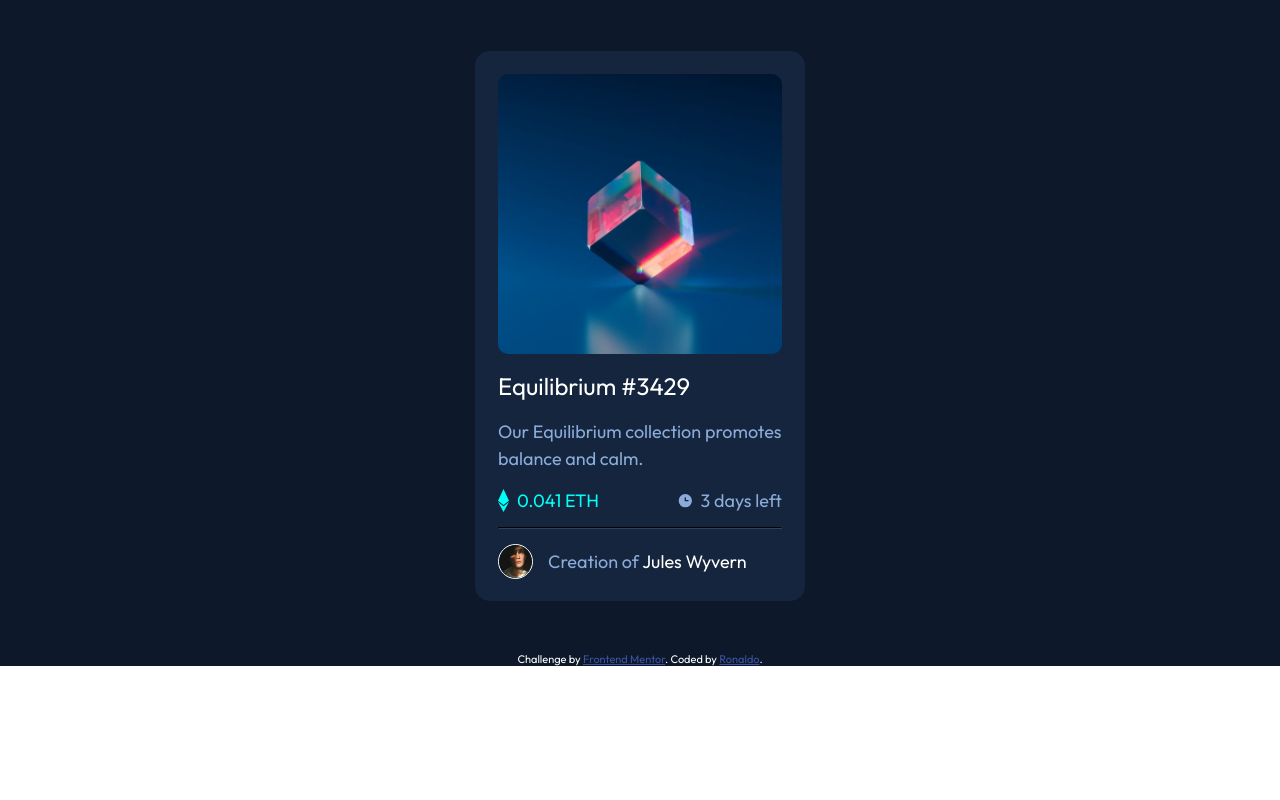
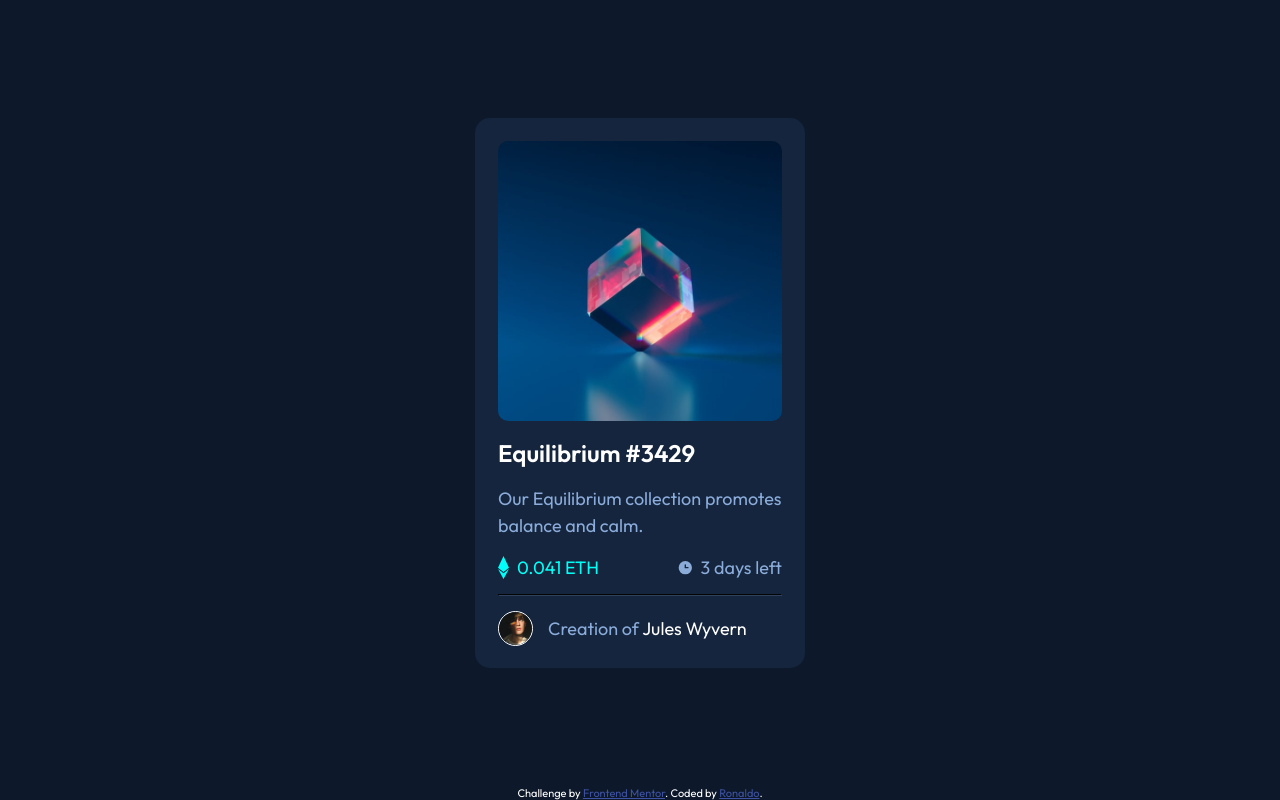
Before and after one commit to marckesin/NFT-preview-card-component, a plain HTML site: page index.html in a window 1280 px wide. Drawn offline with Linux system fonts and the light colour scheme.

Commit message:
alterações de layout

```diff
--- a/stylesheets/style.css
+++ b/stylesheets/style.css
@@ -15,6 +15,7 @@ html {
 html,
 body {
   height: 100%;
+  background-color: hsl(217, 54%, 11%);
 }
 
 body,
@@ -36,6 +37,7 @@ h2 {
   color: hsl(0, 0%, 100%);
   margin: 17px 0;
   display: inline-block;
+  font-weight: 600;
 }
 
 hr {
@@ -45,6 +47,10 @@ hr {
 img {
   max-width: 100%;
   height: auto;
+}
+
+main {
+  margin: auto;
 }
 
 p {
@@ -66,10 +72,10 @@ span {
 }
 
 .container {
+  height: 100vh;
   display: flex;
   flex-direction: column;
   justify-content: space-between;
-  background-color: hsl(217, 54%, 11%);
 }
 
 .container-creator {
@@ -126,7 +132,7 @@ span {
   height: 550px;
   min-width: 330px;
   background-color: hsl(216, 50%, 16%);
-  margin: 4% auto;
+  margin: auto;
   border-radius: 15px;
   padding: 23px;
 }
```
Also changed, not shown: screenshot.png.
